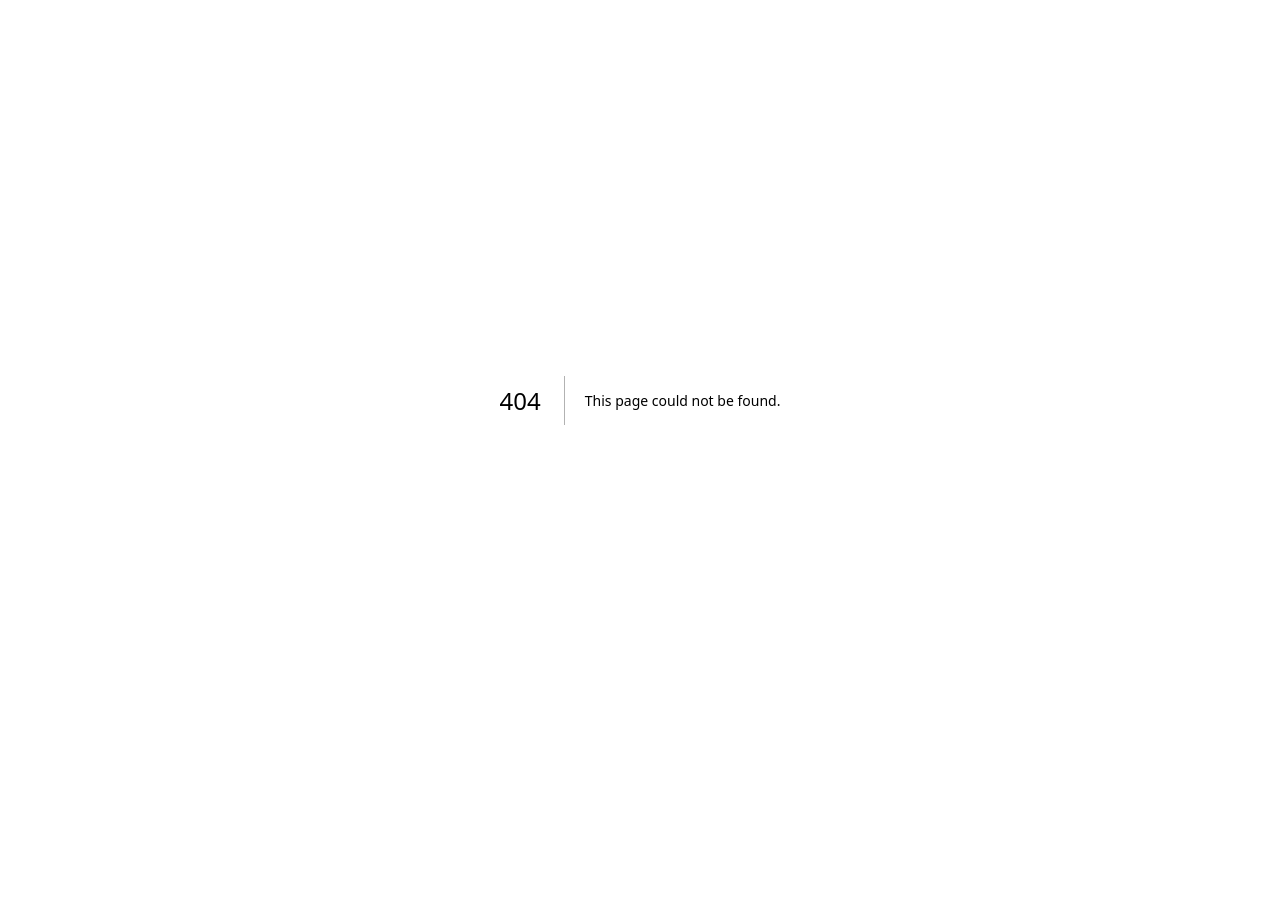
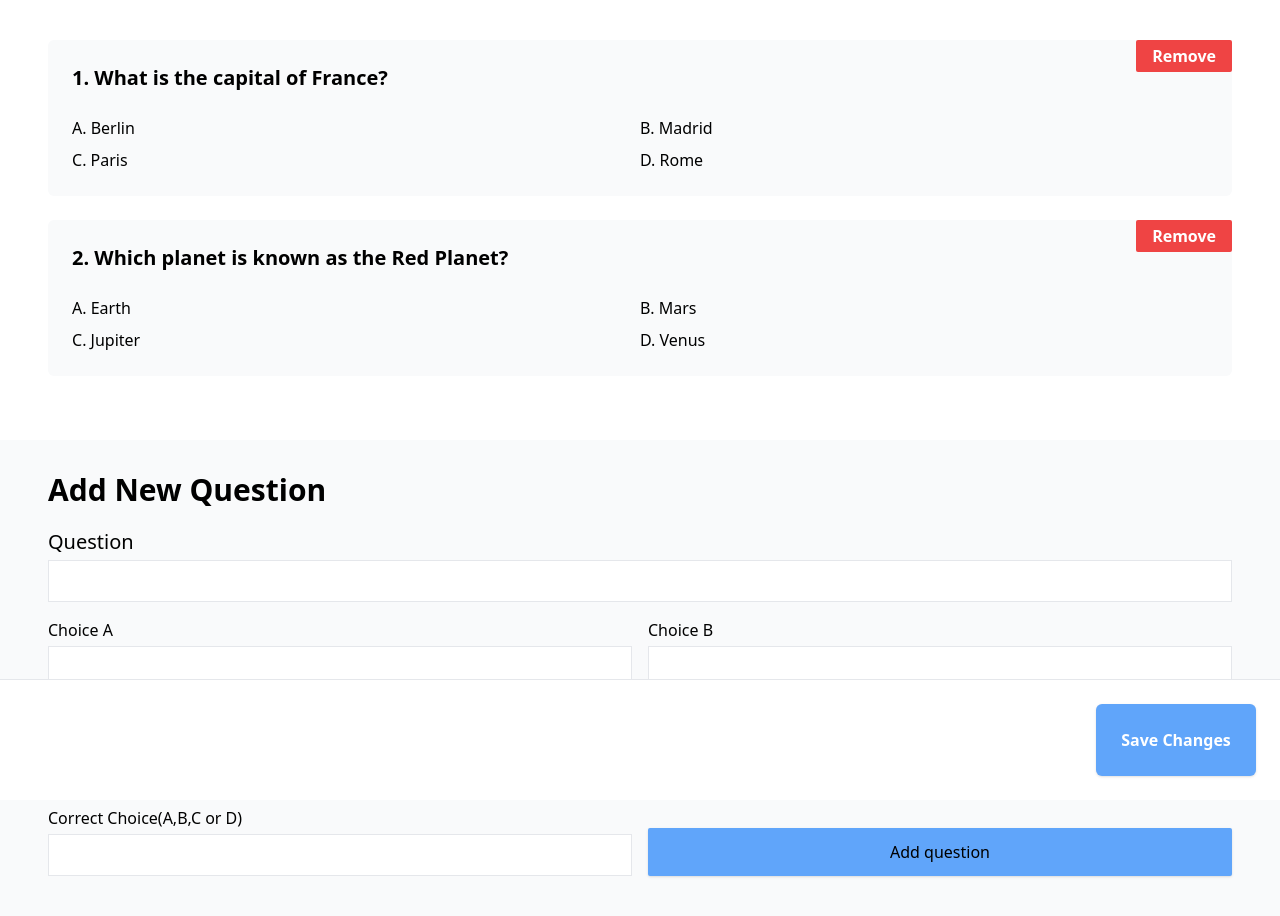
Before and after one commit to SujoyGhosh-scott/quiz-app, a Next.js app: page /admin-panel in a window 1280 px wide. Before the commit this address had no page. Shown: the top 916 px of the page. Before the commit the page ends 800 px from the top, so only its background shows below. Built offline with nearby package versions, Linux system fonts and the light colour scheme.

Commit message:
admin panel created

```diff
--- /dev/null
+++ b/app/admin-panel/page.js
@@ -0,0 +1,216 @@
+"use client";
+
+import React, { useState } from "react";
+
+const AddQuetsionForm = ({ addQuestion }) => {
+  const [question, setQuestion] = useState("");
+  //   const [order, setOrder] = useState(null);
+  const [optionA, setOptionA] = useState("");
+  const [optionB, setOptionB] = useState("");
+  const [optionC, setOptionC] = useState("");
+  const [optionD, setOptionD] = useState("");
+  const [correctAnswer, setCorrectAnswer] = useState("");
+
+  const handleSubmit = () => {
+    if (!question) {
+      alert("question required!");
+      return;
+    }
+    if (!optionA || !optionB || !optionC || !optionD) {
+      alert("all 4 options required!");
+      return;
+    }
+    if (!correctAnswer) {
+      alert("correct option required!");
+      return;
+    }
+    if (!["A", "a", "B", "b", "C", "c", "D", "d"].includes(correctAnswer)) {
+      alert("correct choice has to be A or B or C or D");
+      return;
+    }
+
+    const questionData = {
+      question,
+      options: {
+        A: optionA,
+        B: optionB,
+        C: optionC,
+        D: optionD,
+      },
+      correctAnswer: correctAnswer.toUpperCase(),
+    };
+
+    addQuestion(questionData);
+
+    setQuestion("");
+    setOptionA("");
+    setOptionB("");
+    setOptionC("");
+    setOptionD("");
+    setCorrectAnswer("");
+  };
+
+  return (
+    <div className="p-6 pt-4 md:p-12 md:pt-8 bg-gray-50">
+      <h1 className="text-3xl font-semibold mb-5">Add New Question</h1>
+      <label className="text-xl font-medium">Question</label>
+      <input
+        value={question}
+        onChange={(e) => setQuestion(e.target.value)}
+        className="border w-full p-2 px-4 mt-1 mb-4 outline-0"
+      />
+      <div className="grid grid-cols-1 md:grid-cols-2 gap-4">
+        <div>
+          <label>Choice A</label>
+          <input
+            value={optionA}
+            onChange={(e) => setOptionA(e.target.value)}
+            className="border w-full p-2 px-4 mt-1 mb-4 outline-0"
+          />
+        </div>
+        <div>
+          <label>Choice B</label>
+          <input
+            value={optionB}
+            onChange={(e) => setOptionB(e.target.value)}
+            className="border w-full p-2 px-4 mt-1 mb-4 outline-0"
+          />
+        </div>
+        <div>
+          <label>Choice C</label>
+          <input
+            value={optionC}
+            onChange={(e) => setOptionC(e.target.value)}
+            className="border w-full p-2 px-4 mt-1 mb-4 outline-0"
+          />
+        </div>
+        <div>
+          <label>Choice D</label>
+          <input
+            value={optionD}
+            onChange={(e) => setOptionD(e.target.value)}
+            className="border w-full p-2 px-4 mt-1 mb-4 outline-0"
+          />
+        </div>
+      </div>
+      <div className="grid grid-cols-1 md:grid-cols-2 gap-4">
+        <div>
+          <label>Correct Choice(A,B,C or D)</label>
+          <input
+            value={correctAnswer}
+            onChange={(e) => setCorrectAnswer(e.target.value)}
+            className="border w-full p-2 px-4 mt-1 outline-0"
+          />
+        </div>
+        {/* <div>
+          <label>Order of appearance</label>
+          <input
+            type="number"
+            min={1}
+            value={order}
+            onChange={(e) => setOrder(Number(e.target.value))}
+            className="border w-full bg-gray-50 p-2 px-4 mt-1 outline-0"
+          />
+        </div> */}
+        <div className="flex items-end">
+          <button
+            onClick={handleSubmit}
+            className="rounded-sm shadow w-full py-3 h-fit bg-blue-400"
+          >
+            Add question
+          </button>
+        </div>
+      </div>
+    </div>
+  );
+};
+
+const AdminPanel = () => {
+  const [questions, setQuestions] = useState([
+    {
+      order: 1,
+      question: "What is the capital of France?",
+      options: {
+        A: "Berlin",
+        B: "Madrid",
+        C: "Paris",
+        D: "Rome",
+      },
+      correctAnswer: "C",
+    },
+    {
+      order: 2,
+      question: "Which planet is known as the Red Planet?",
+      options: {
+        A: "Earth",
+        B: "Mars",
+        C: "Jupiter",
+        D: "Venus",
+      },
+      correctAnswer: "B",
+    },
+  ]);
+
+  const deleteQuestion = (orderToDelete) => {
+    setQuestions((prevQuestions) => {
+      // Filter out the question with the given order
+      const updatedQuestions = prevQuestions
+        .filter((q) => q.order !== orderToDelete)
+        .map((q, index) => ({
+          ...q,
+          order: index + 1, // Reassign sequential order to remaining questions
+        }));
+      return updatedQuestions;
+    });
+  };
+
+  const addQuestion = (questionData) => {
+    setQuestions([
+      ...questions,
+      { ...questionData, order: questions.length + 1 },
+    ]);
+  };
+
+  return (
+    <main className="pb-28">
+      <div className="px-12 py-10">
+        {questions.length === 0 ? (
+          <p className="text-center py-8">No questions added yet</p>
+        ) : null}
+        {questions.map((el, i) => (
+          <div className={`bg-gray-50 p-6 mb-6 rounded-md relative`} key={i}>
+            <button
+              onClick={() => deleteQuestion(el.order)}
+              className="absolute top-0 right-0 bg-red-500 rounded-sm text-white font-bold px-4 py-1"
+            >
+              Remove
+            </button>
+            <p className="text-xl font-semibold mb-4">
+              {el.order}. {el.question}
+            </p>
+            <div className="grid grid-cols-2">
+              {Object.keys(el.options).map((option) => (
+                <button className="btn mt-2 text-left" key={option}>
+                  {option}. {el.options[option]}
+                </button>
+              ))}
+            </div>
+          </div>
+        ))}
+      </div>
+      <AddQuetsionForm addQuestion={addQuestion} />
+      <div className="fixed bottom-0 w-full bg-white border-t p-6 flex justify-end">
+        <button
+          disabled={questions.length === 0}
+          className={`w-40 p-6 rounded-md shadow font-bold text-white ${
+            questions.length ? "bg-blue-400" : "bg-gray-600"
+          }`}
+        >
+          Save Changes
+        </button>
+      </div>
+    </main>
+  );
+};
+
+export default AdminPanel;
--- a/app/page.js
+++ b/app/page.js
@@ -7,12 +7,22 @@ export default function Home() {
   const [quizActive, setQuizActive] = useState(false);
   const [currentQuestionIndex, setCurrentQuestionIndex] = useState(0);
   const [feedback, setFeedback] = useState("");
+  const [isLocked, setIsLocked] = useState(false); // Prevent multiple inputs during feedback
 
   useEffect(() => {
     const handleKeyPress = (event) => {
       const key = event.key.toUpperCase();
+
+      if (isLocked) return; // Ignore input if locked
+
       if (!quizActive) {
-        if (key === "S") setQuizActive(true); // Start quiz
+        if (key === "S") {
+          // Start quiz and reset state
+          setQuizActive(true);
+          setCurrentQuestionIndex(0);
+          setFeedback("");
+          setIsLocked(false);
+        }
         return;
       }
 
@@ -21,11 +31,18 @@ export default function Home() {
         setQuizActive(false);
         setCurrentQuestionIndex(0);
         setFeedback("");
+        setIsLocked(false);
         return;
       }
 
       if (["A", "B", "C", "D"].includes(key)) {
         const currentQuestion = data[currentQuestionIndex];
+
+        if (!currentQuestion) return; // Guard against undefined question
+
+        // Lock input during feedback display
+        setIsLocked(true);
+
         if (key === currentQuestion.correctAnswer) {
           setFeedback("Correct Answer!");
         } else {
@@ -37,9 +54,11 @@ export default function Home() {
           if (currentQuestionIndex < data.length - 1) {
             setCurrentQuestionIndex((prevIndex) => prevIndex + 1);
             setFeedback("");
+            setIsLocked(false); // Unlock input after delay
           } else {
             setQuizActive(false); // End quiz if last question
             setFeedback("Quiz Completed! Well done.");
+            setIsLocked(false); // Ensure input is unlocked after quiz ends
           }
         }, 1000);
       }
@@ -49,7 +68,7 @@ export default function Home() {
     return () => {
       document.removeEventListener("keydown", handleKeyPress);
     };
-  }, [quizActive, currentQuestionIndex]);
+  }, [quizActive, currentQuestionIndex, isLocked]);
 
   return (
     <div className="font-[family-name:var(--font-geist-sans)] p-20">
@@ -83,7 +102,7 @@ export default function Home() {
                 <button
                   className="btn mt-2 text-left"
                   key={option}
-                  disabled={i !== currentQuestionIndex}
+                  disabled={i !== currentQuestionIndex || isLocked} // Disable buttons if not active or locked
                 >
                   {option}. {el.options[option]}
                 </button>
```
